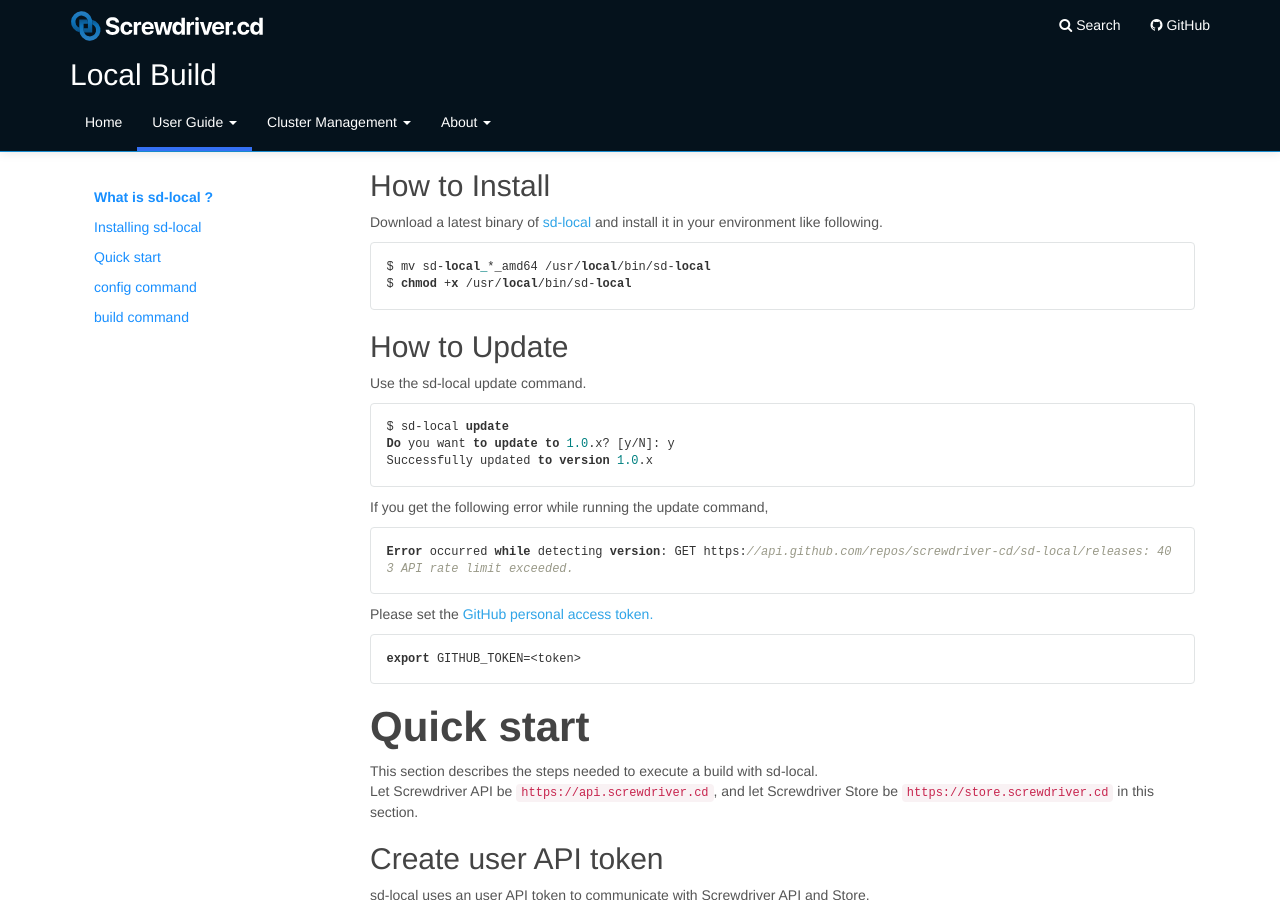
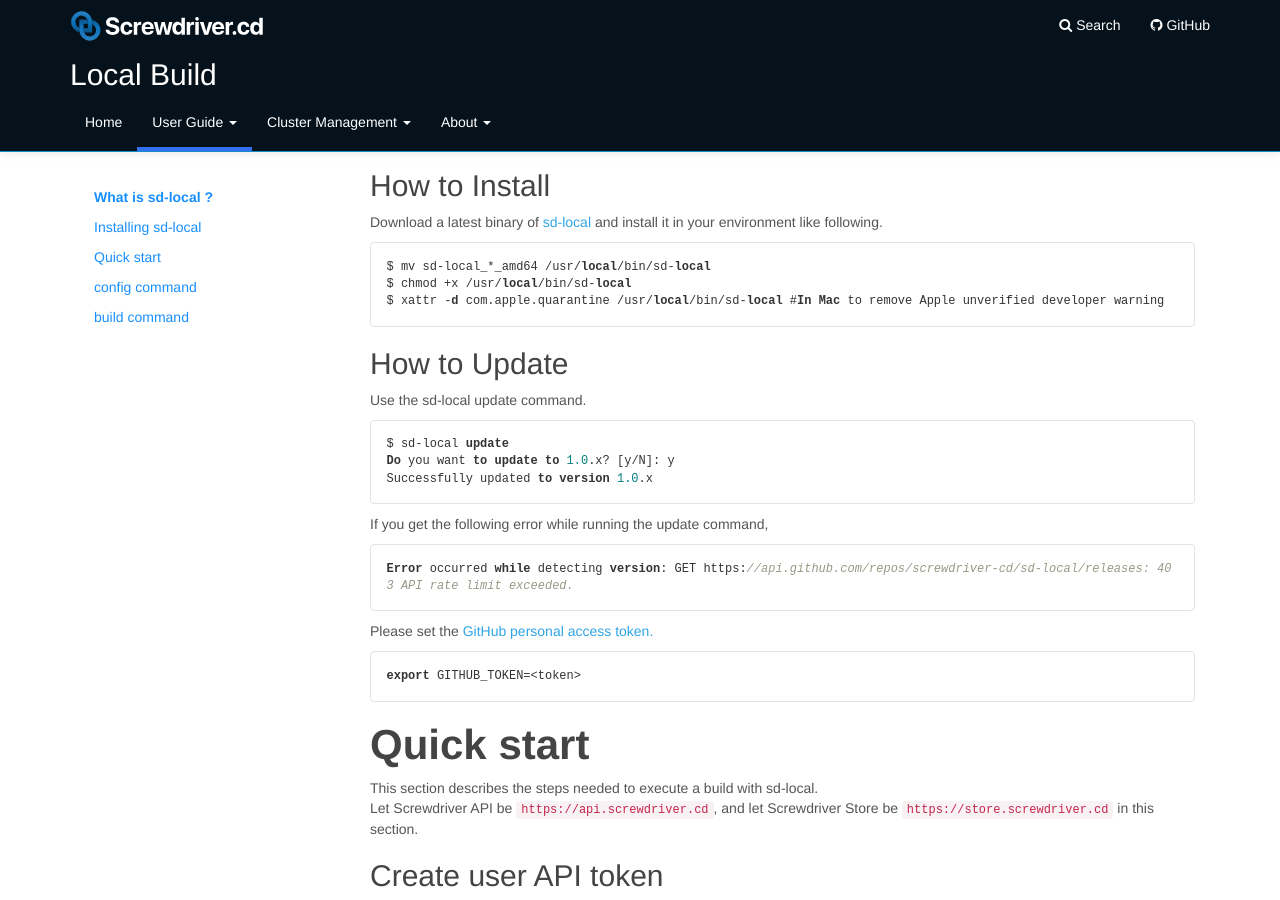
Before and after one commit to screwdriver-cd/guide, a Jekyll site: the page built from docs/user-guide/local.md, in a window 1280 px wide and 900 px high, scrolled down 349 px. Built offline with Jekyll 4.4.1, drawn with Linux system fonts in a browser that asks for light colours.

Commit message:
fix: update installation instructions for sd-local (#441)

````diff
--- a/docs/user-guide/local.md
+++ b/docs/user-guide/local.md
@@ -35,6 +35,7 @@ Download a latest binary of [sd-local](https://github.com/screwdriver-cd/sd-loca
 ```bash
 $ mv sd-local_*_amd64 /usr/local/bin/sd-local
 $ chmod +x /usr/local/bin/sd-local
+$ xattr -d com.apple.quarantine /usr/local/bin/sd-local #In Mac to remove Apple unverified developer warning
 ```
 ## How to Update
 Use the sd-local update command.
````
